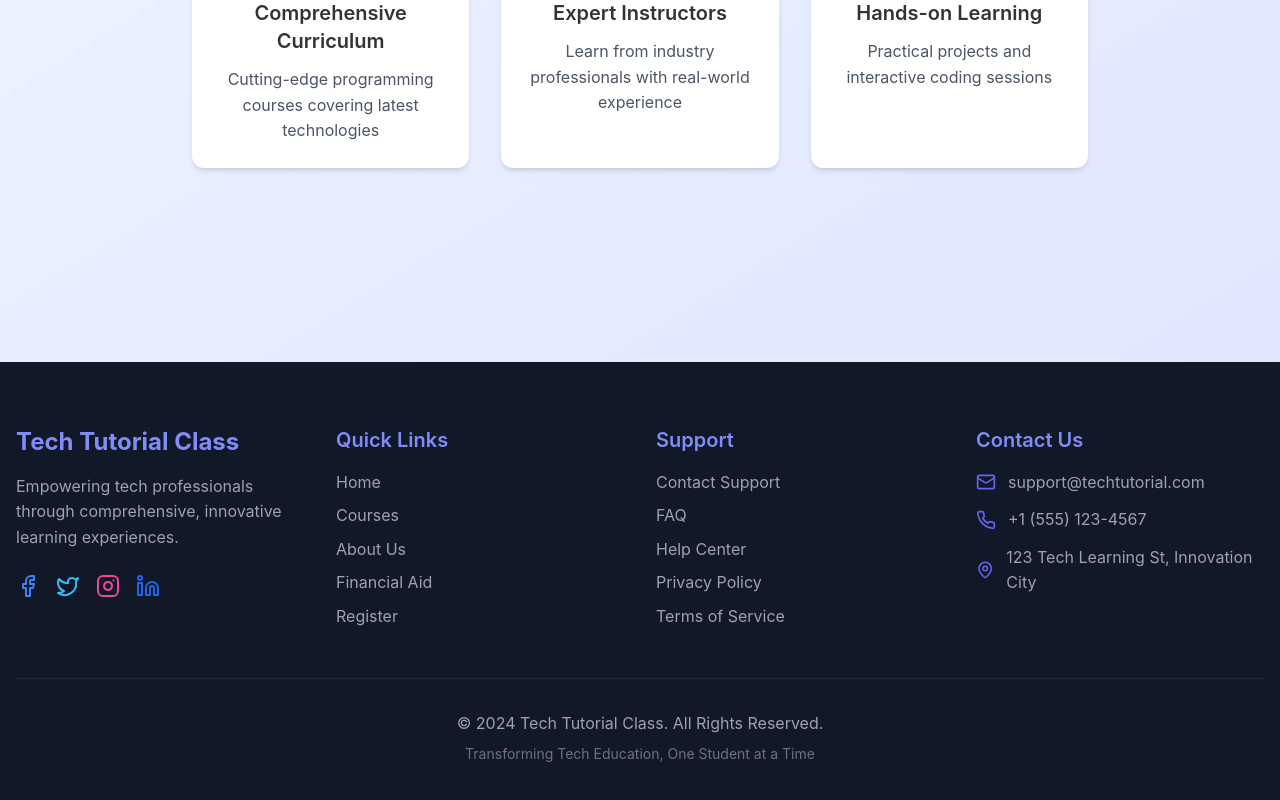
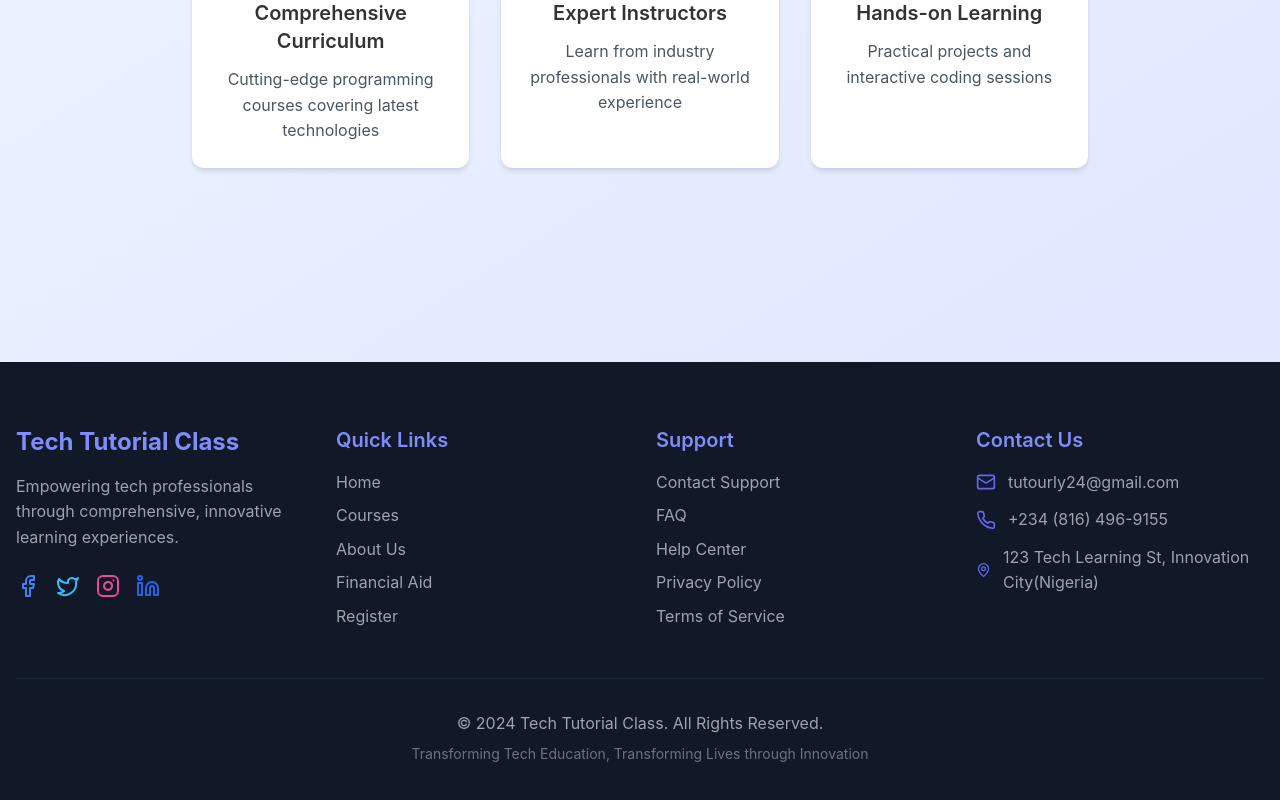
Before and after one commit to Curlybrayce/quick-up, a React (Vite) app in the folder frontend/: page / in a window 1280 px wide. Shown: the part 512-1312 px from the top of the page. Built offline with nearby package versions, Linux system fonts and the light colour scheme.

Commit message:
Updated the footer

```diff
--- a/frontend/src/components/layout/Footer.jsx
+++ b/frontend/src/components/layout/Footer.jsx
@@ -110,15 +110,15 @@ const Footer = () => {
             <ul className="space-y-3">
               <li className="flex items-center text-gray-400">
                 <Mail className="mr-3 w-5 h-5 text-indigo-500" />
-                support@techtutorial.com
+                tutourly24@gmail.com
               </li>
               <li className="flex items-center text-gray-400">
                 <Phone className="mr-3 w-5 h-5 text-indigo-500" />
-                +1 (555) 123-4567
+                +234 (816) 496-9155
               </li>
               <li className="flex items-center text-gray-400">
                 <MapPin className="mr-3 w-5 h-5 text-indigo-500" />
-                123 Tech Learning St, Innovation City
+                123 Tech Learning St, Innovation City(Nigeria)
               </li>
             </ul>
           </div>
@@ -130,7 +130,7 @@ const Footer = () => {
             © {currentYear} Tech Tutorial Class. All Rights Reserved.
           </p>
           <p className="text-sm text-gray-500 mt-2">
-            Transforming Tech Education, One Student at a Time
+            Transforming Tech Education, Transforming Lives through Innovation
           </p>
         </div>
       </div>
```
